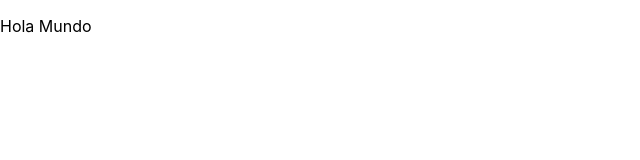
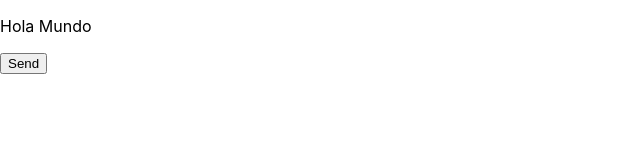
Before and after one commit to cesaroer/primer-react-app, a React (Create React App) app: page / in a window 1280 px wide. Shown: the top 160 px of the page, without its empty margins (0-640 px from the left). Built offline with nearby package versions, Linux system fonts and the light colour scheme.

Commit message:
component life cycle

```diff
--- a/src/App.js
+++ b/src/App.js
@@ -1,11 +1,25 @@
 import { Component } from 'react'
 
 class App extends Component {
+
+    state = {
+        valor: 3
+    }
+
     render() {
+        console.log(this.state)
         return (
-            <p>
-                Hola Mundo
-            </p>
+            <div>
+                <p>
+                    Hola Mundo
+                </p>
+                <button
+                    className={"${this.state.valor}"}
+                    onClick={() => this.setState({ valor: 2 })}
+                >
+                    Send
+                </button>
+            </div>
         )
     }
 }
```
